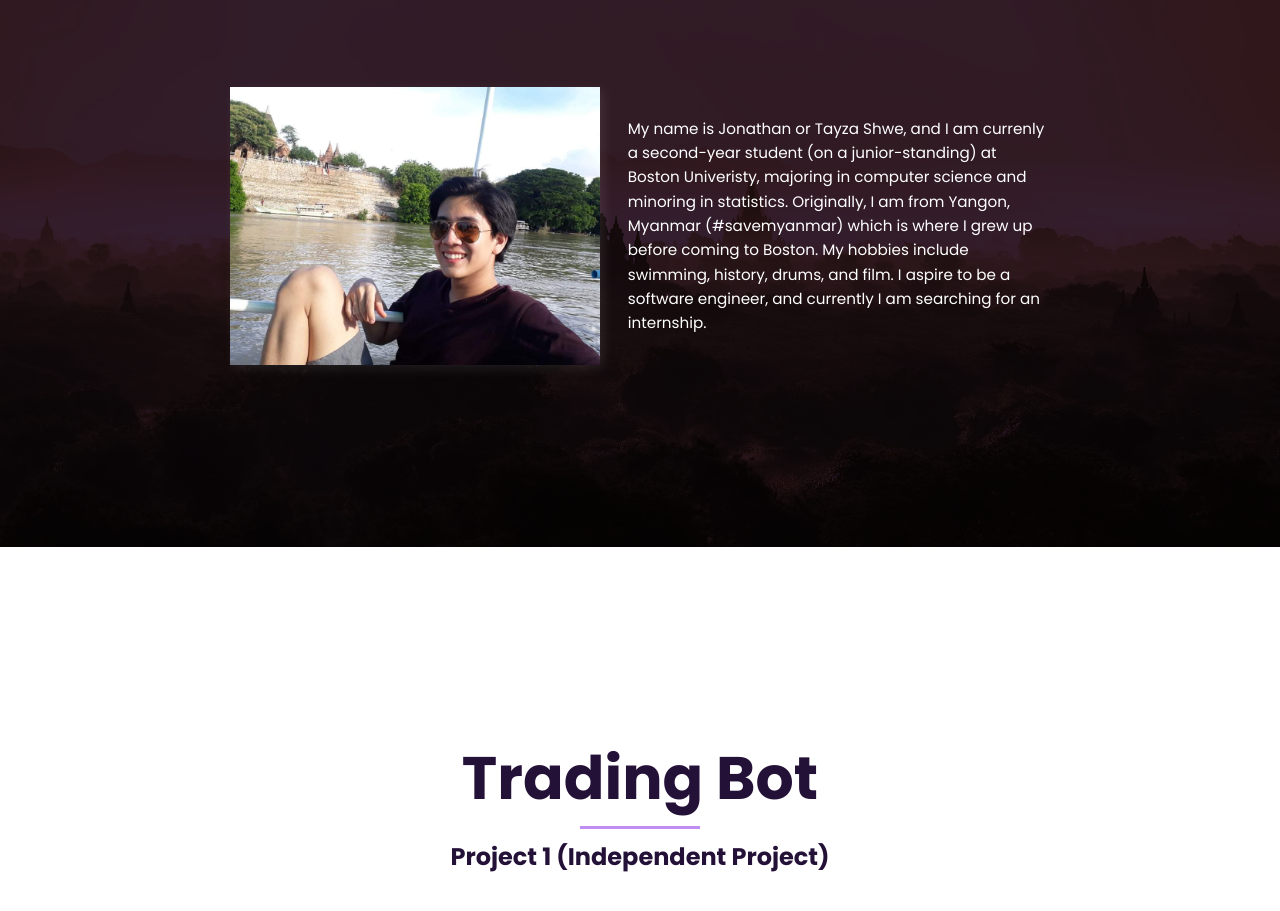
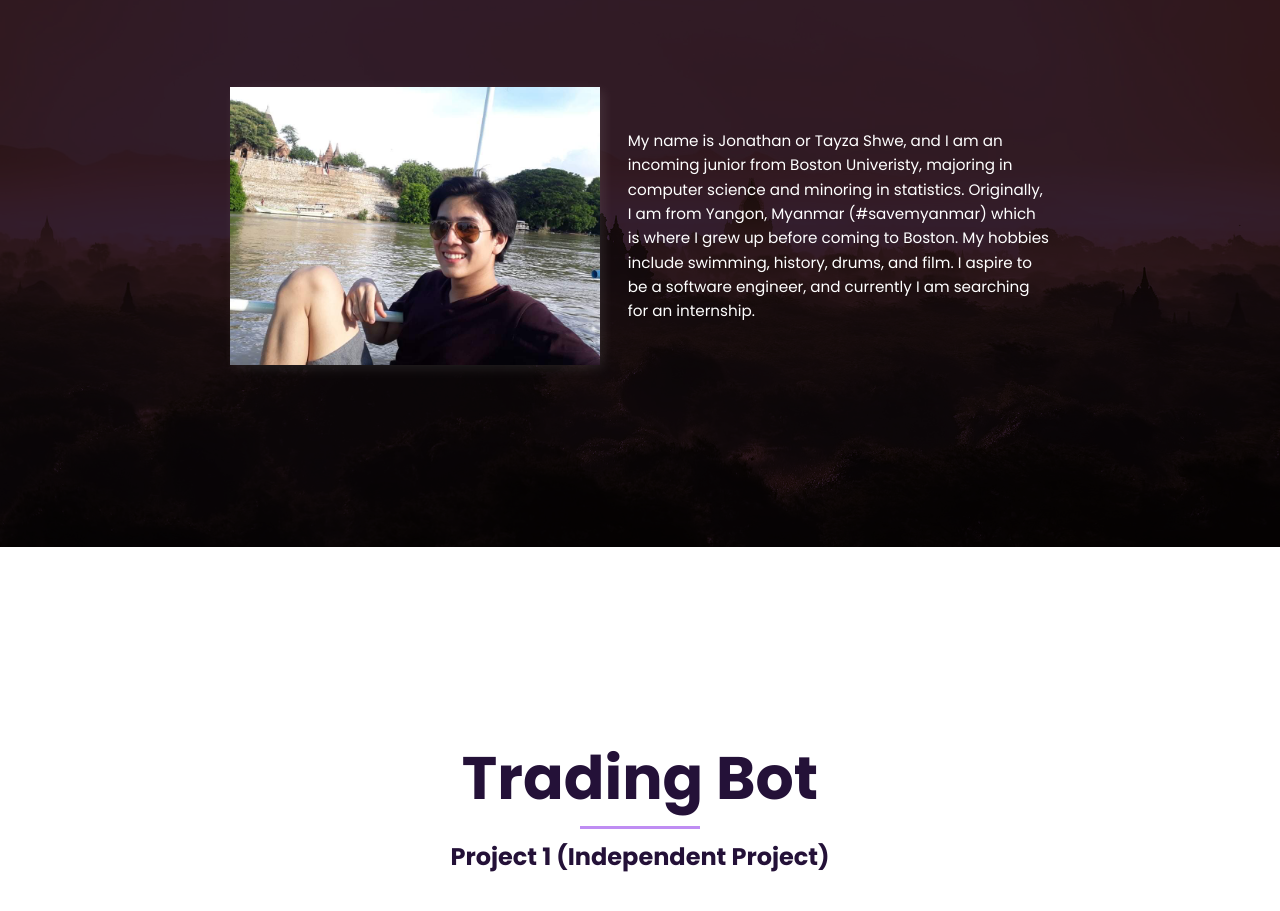
Before and after one commit to TayzaShwe/portfolio_website, a plain HTML site: page index.html in a window 1280 px wide. Shown: the part 990-1901 px from the top of the page. Drawn offline with nearby package versions, Linux system fonts and the light colour scheme.

Commit message:
updated school date

```diff
--- a/index.html
+++ b/index.html
@@ -66,8 +66,8 @@
             <div class="section-body section-body-about-me">
                 <img class="section-about-me-img" src="./img/me_on_a_boat.JPG" alt="A picture of Joanthan on a boat">
                 <p class="section-description section-description-about-me">
-                    My name is Jonathan or Tayza Shwe, and I am currenly a second-year student (on a junior-standing)
-                    at Boston Univeristy, majoring in computer science and minoring in statistics. Originally,
+                    My name is Jonathan or Tayza Shwe, and I am an incoming junior from
+                    Boston Univeristy, majoring in computer science and minoring in statistics. Originally,
                     I am from Yangon, Myanmar (#savemyanmar) which is where I grew up before coming to Boston.
                     My hobbies include swimming, history, drums, and film. I aspire to be a software engineer,
                     and currently I am searching for an internship.
```
